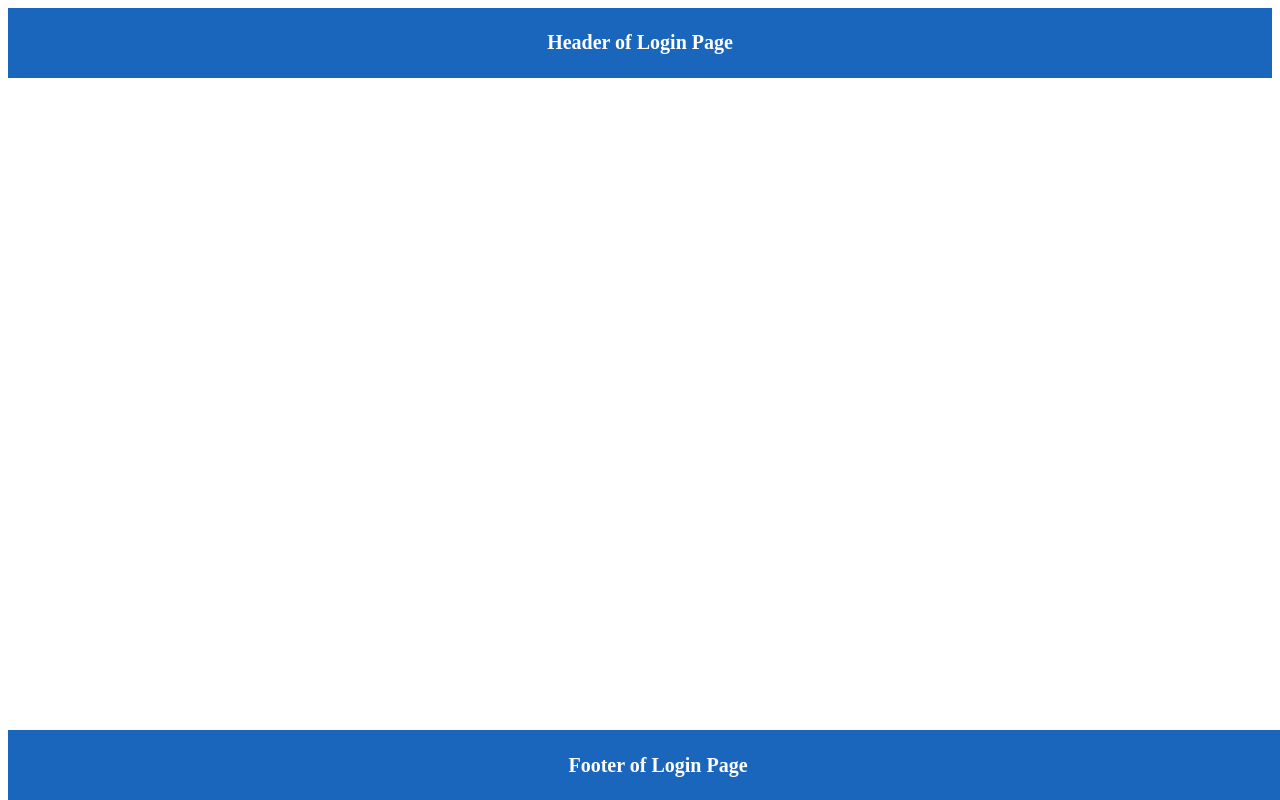
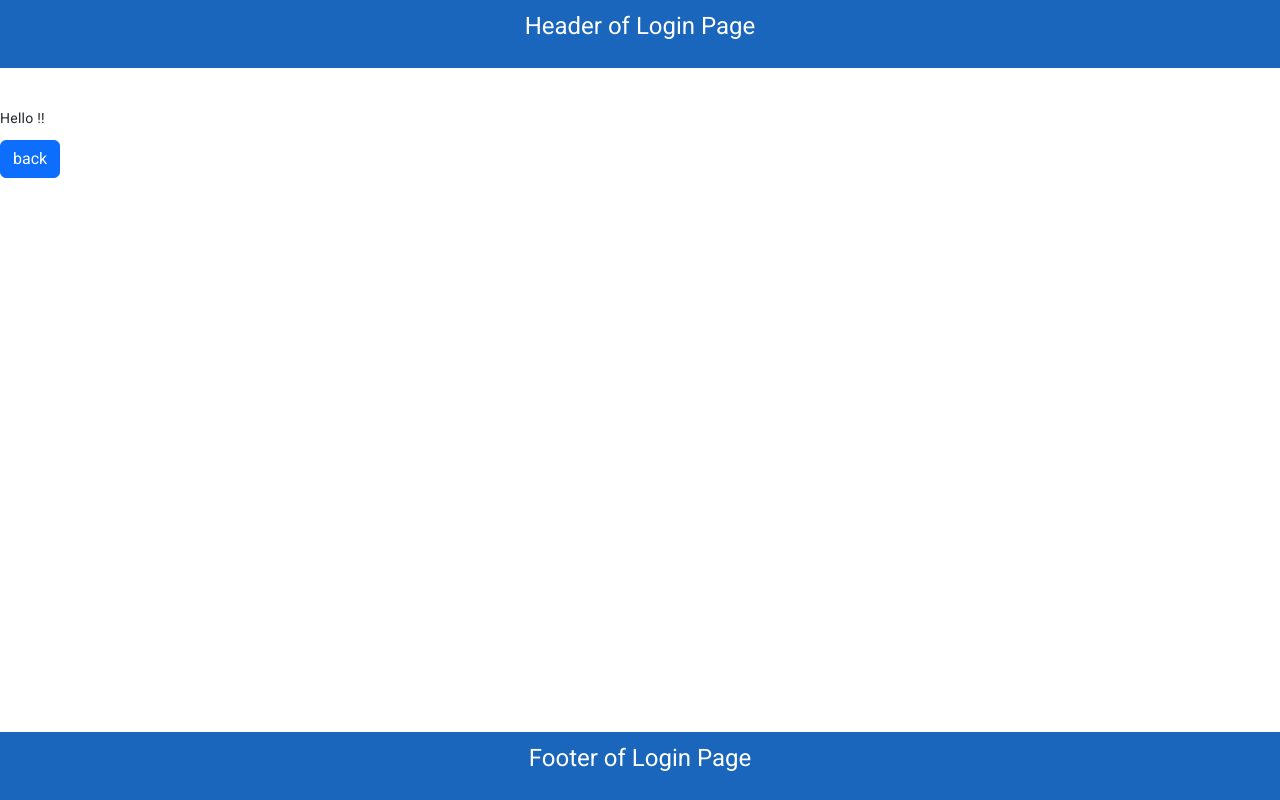
Before and after one commit to makshara/Task1-a-login-page1, an Angular app in the folder login-page/: page /landing-page in a window 1280 px wide. Before the commit this address led to /. Built offline with nearby package versions, Linux system fonts and the light colour scheme.

Commit message:
task3,5-renamed_landingpage-back_popup

```diff
--- a/login-page/angular.json
+++ b/login-page/angular.json
@@ -25,9 +25,13 @@
               "src/assets"
             ],
             "styles": [
-              "src/styles.css"
+              "@angular/material/prebuilt-themes/indigo-pink.css",
+              "src/styles.css",
+              "node_modules/bootstrap/dist/css/bootstrap.css"
             ],
-            "scripts": []
+            "scripts": [
+              "node_modules/bootstrap/dist/js/bootstrap.js"
+            ]
           },
           "configurations": {
             "production": {
@@ -87,6 +91,7 @@
               "src/assets"
             ],
             "styles": [
+              "@angular/material/prebuilt-themes/indigo-pink.css",
               "src/styles.css"
             ],
             "scripts": []
--- a/login-page/package.json
+++ b/login-page/package.json
@@ -11,13 +11,16 @@
   "private": true,
   "dependencies": {
     "@angular/animations": "^15.0.0",
+    "@angular/cdk": "^15.0.3",
     "@angular/common": "^15.0.0",
     "@angular/compiler": "^15.0.0",
     "@angular/core": "^15.0.0",
     "@angular/forms": "^15.0.0",
+    "@angular/material": "^15.0.3",
     "@angular/platform-browser": "^15.0.0",
     "@angular/platform-browser-dynamic": "^15.0.0",
     "@angular/router": "^15.0.0",
+    "bootstrap": "^5.2.3",
     "rxjs": "~7.5.0",
     "tslib": "^2.3.0",
     "zone.js": "~0.12.0"
--- a/login-page/src/app/app-routing.module.ts
+++ b/login-page/src/app/app-routing.module.ts
@@ -4,7 +4,7 @@ import { LoginComponent } from './login/login.component';
 import { SubmitButtonComponent } from './submit-button/submit-button.component';
 
 const routes: Routes = [
-  {path: 'home/submitpage',component:SubmitButtonComponent},
+  {path: 'landing-page',component:SubmitButtonComponent},
   {path: 'home',component:LoginComponent},
   {path: '',component:LoginComponent},
 
--- a/login-page/src/app/app.module.ts
+++ b/login-page/src/app/app.module.ts
@@ -8,6 +8,7 @@ import { HeaderComponent } from './header/header.component';
 import { FooterComponent } from './footer/footer.component';
 import { SubmitButtonComponent } from './submit-button/submit-button.component';
 import { FormsModule } from '@angular/forms';
+import { BrowserAnimationsModule } from '@angular/platform-browser/animations';
 
 @NgModule({
   declarations: [
@@ -20,7 +21,8 @@ import { FormsModule } from '@angular/forms';
   imports: [
     BrowserModule,
     AppRoutingModule,
-    FormsModule
+    FormsModule,
+    BrowserAnimationsModule
   ],
   providers: [],
   bootstrap: [AppComponent]
--- a/login-page/src/app/login/login.component.ts
+++ b/login-page/src/app/login/login.component.ts
@@ -1,4 +1,5 @@
 import { Component } from '@angular/core';
+import { Router } from '@angular/router';
 
 @Component({
   selector: 'app-login',
@@ -9,10 +10,18 @@ export class LoginComponent {
   fname = "";
   fpassword = "";
 
+  constructor(private router: Router){
+  }
+
   btnClick(): void{
     console.log("button clicked",this.fname);
     console.log("Length of the pwd:",(this.fpassword.length));
-    //this.router.navigateByUrl('/user');
+
+    this.router.navigateByUrl('landing-page', {
+       state: {
+        firstName: this.fname
+      }
+    });
   }
 
   btnReset(){
--- a/login-page/src/app/submit-button/submit-button.component.html
+++ b/login-page/src/app/submit-button/submit-button.component.html
@@ -1 +1,32 @@
-<p>submit-button works!</p>
+<p>Hello {{firstName}}!!</p>
+<div>
+    <!--
+    <input type="button" value="back" (click)="btnBack();">
+    Button trigger modal -->
+<button type="button" class="btn btn-primary" data-toggle="modal" data-target="#exampleModal" (click)="btnBack();">
+    back
+  </button>
+
+  <!-- Modal -->
+  <div class="modal fade" id="exampleModal"
+  tabindex="-1" role="dialog" aria-labelledby="exampleModalLabel" aria-hidden="true"
+  [ngStyle]="{'display': isBackButtonClicked ? 'contents' : 'none' }">
+    <div class="modal-dialog" role="document">
+      <div class="modal-content">
+        <div class="modal-header">
+          <h5 class="modal-title" id="exampleModalLabel">Go Back</h5>
+          <button type="button" class="close" data-dismiss="modal" aria-label="Close" (click)="btnClose();" >
+            <span aria-hidden="true">&times;</span>
+          </button>
+        </div>
+        <div class="modal-body">
+            Are you sure, you want to go back?
+        </div>
+        <div class="modal-footer">
+          <button type="button" class="btn btn-secondary" data-dismiss="modal" (click)="btnClose();">No</button>
+          <button type="button" class="btn btn-primary" (click)="btnYes();">Yes</button>
+        </div>
+      </div>
+    </div>
+  </div>
+</div>
--- a/login-page/src/app/submit-button/submit-button.component.ts
+++ b/login-page/src/app/submit-button/submit-button.component.ts
@@ -1,4 +1,5 @@
-import { Component } from '@angular/core';
+import { Component, OnInit } from '@angular/core';
+import { Router } from '@angular/router';
 
 @Component({
   selector: 'app-submit-button',
@@ -7,4 +8,23 @@ import { Component } from '@angular/core';
 })
 export class SubmitButtonComponent {
 
+  firstName;
+  isBackButtonClicked: boolean = false;
+  constructor(private router: Router){
+    this.firstName = this.router.getCurrentNavigation()?.extras?.state?.['firstName'];
+
+  }
+
+  btnBack(){
+    this.isBackButtonClicked = true;
+    console.log("BACK button Clicked "+this.firstName + " ,"+this.isBackButtonClicked );
+    //this.router.navigateByUrl('home');
+  }
+  btnYes(){
+    console.log("BACK button Clicked "+this.firstName + " ,"+this.isBackButtonClicked );
+    this.router.navigateByUrl('home');
+  }
+  btnClose(){
+    this.isBackButtonClicked = false;
+  }
 }
--- a/login-page/src/index.html
+++ b/login-page/src/index.html
@@ -6,8 +6,16 @@
   <base href="/">
   <meta name="viewport" content="width=device-width, initial-scale=1">
   <link rel="icon" type="image/x-icon" href="favicon.ico">
+  <link rel="preconnect" href="https://fonts.gstatic.com">
+  <link href="https://cdn.jsdelivr.net/npm/bootstrap@5.2.3/dist/css/bootstrap.min.css" rel="stylesheet" integrity="sha384-rbsA2VBKQhggwzxH7pPCaAqO46MgnOM80zW1RWuH61DGLwZJEdK2Kadq2F9CUG65" crossorigin="anonymous">
+
+  <link href="https://fonts.googleapis.com/css2?family=Roboto:wght@300;400;500&display=swap" rel="stylesheet">
+  <link href="https://fonts.googleapis.com/icon?family=Material+Icons" rel="stylesheet">
 </head>
-<body>
+<body class="mat-typography">
+  <script src="https://cdn.jsdelivr.net/npm/bootstrap@5.2.3/dist/js/bootstrap.bundle.min.js" integrity="sha384-kenU1KFdBIe4zVF0s0G1M5b4hcpxyD9F7jL+jjXkk+Q2h455rYXK/7HAuoJl+0I4" crossorigin="anonymous"></script>
+  <script src="https://cdn.jsdelivr.net/npm/@popperjs/core@2.11.6/dist/umd/popper.min.js" integrity="sha384-oBqDVmMz9ATKxIep9tiCxS/Z9fNfEXiDAYTujMAeBAsjFuCZSmKbSSUnQlmh/jp3" crossorigin="anonymous"></script>
+  <script src="https://cdn.jsdelivr.net/npm/bootstrap@5.2.3/dist/js/bootstrap.min.js" integrity="sha384-cuYeSxntonz0PPNlHhBs68uyIAVpIIOZZ5JqeqvYYIcEL727kskC66kF92t6Xl2V" crossorigin="anonymous"></script>
   <app-root></app-root>
 </body>
 </html>
--- a/login-page/src/styles.css
+++ b/login-page/src/styles.css
@@ -1 +1,4 @@
 /* You can add global styles to this file, and also import other style files */
+
+html, body { height: 100%; }
+body { margin: 0; font-family: Roboto, "Helvetica Neue", sans-serif; }
```
Also changed, not shown: login-page/src/app/app.component.html (line endings or trailing spaces), 1 other file (tests, documents, lock files or other folders).
